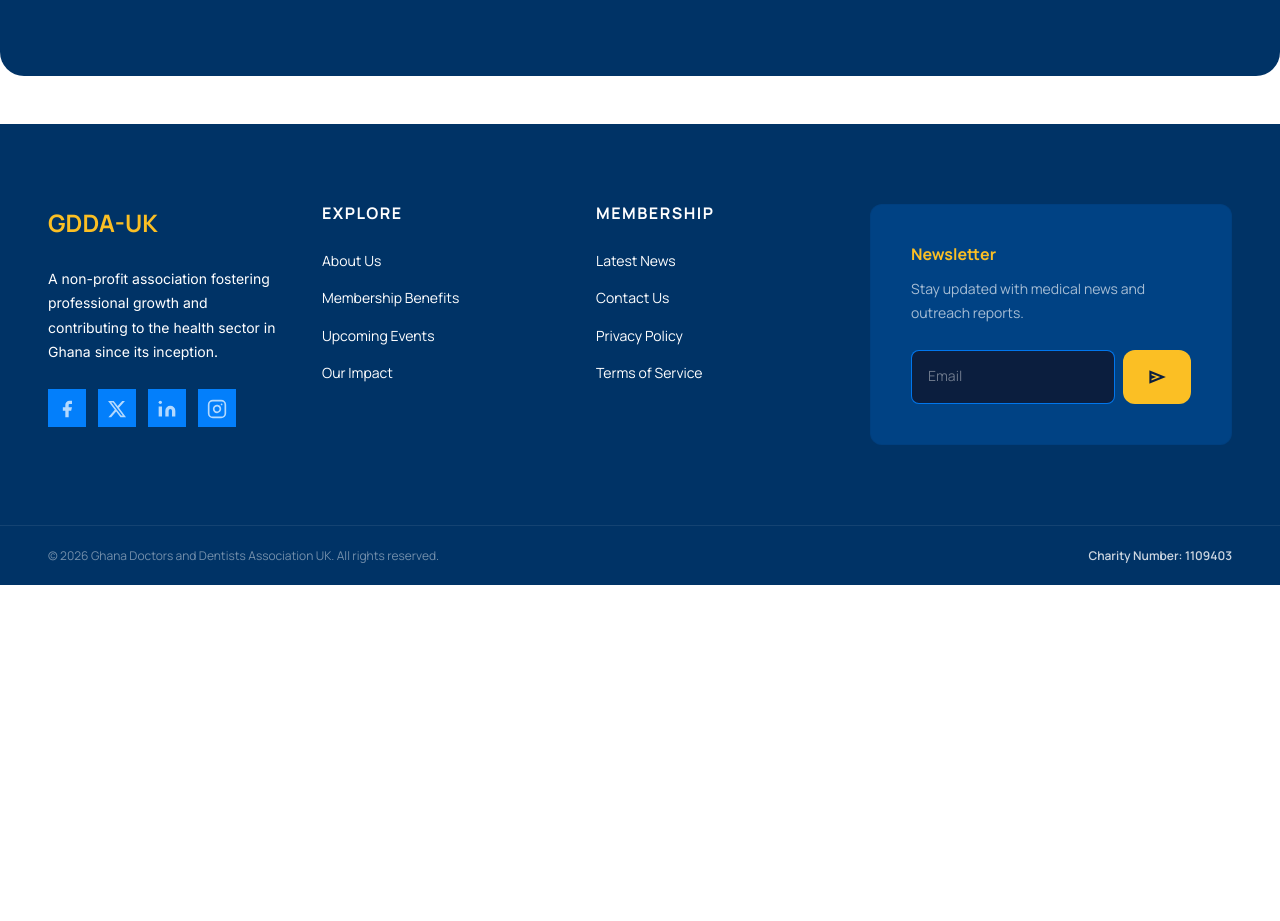
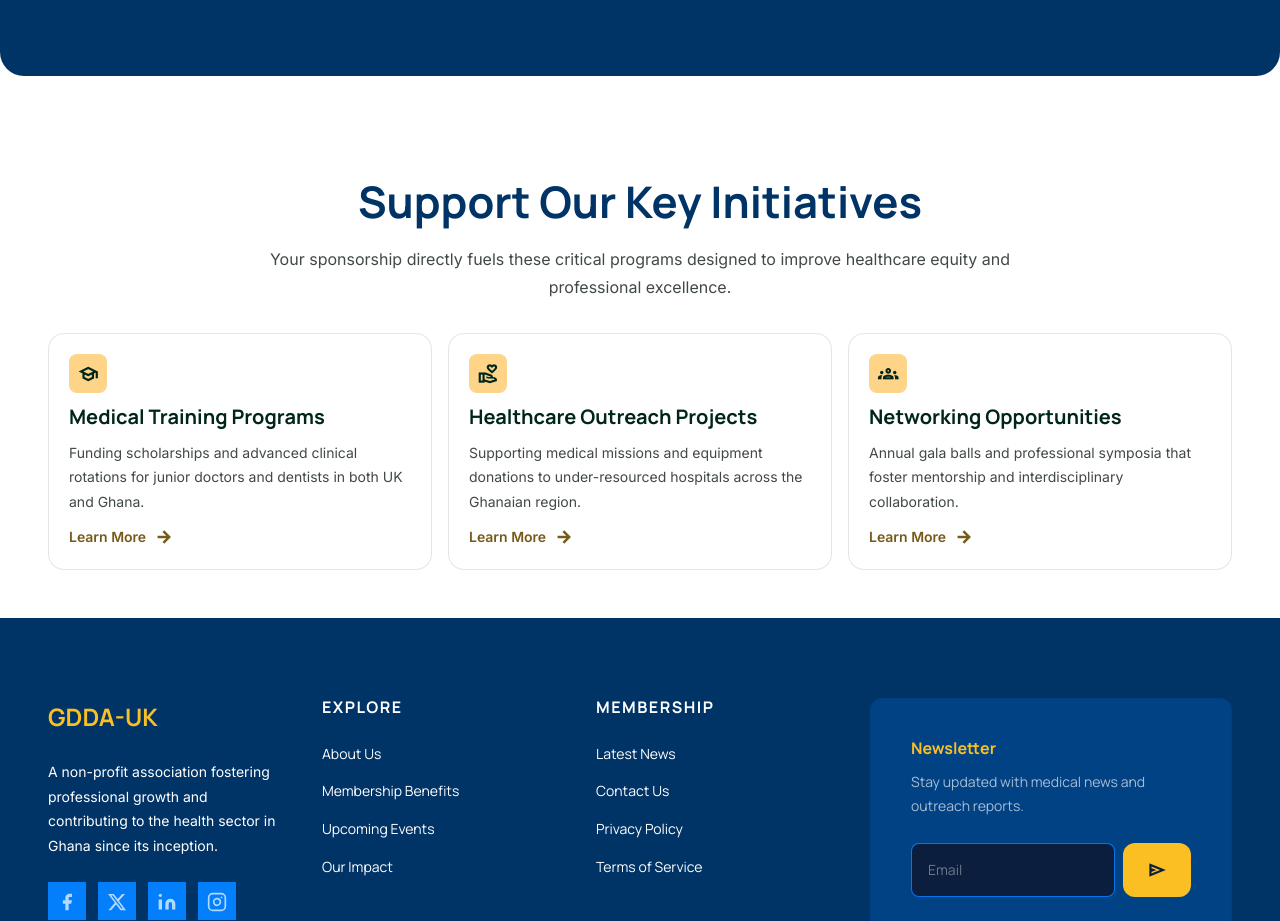
Before and after one commit to gydgen/GDDA-UK, an Angular app: page /sponsorship in a window 1280 px wide. Shown: the part 2240-3161 px from the top of the page. Before the commit the page ends 2825 px from the top, so only its background shows below. Built offline with nearby package versions, Linux system fonts and the light colour scheme; a web font is replaced by a local one.

Commit message:
feat: enhance sponsorship section with new overview and involvement paths

```diff
--- a/src/app/landing-page/features/get-involved/get-involved.scss
+++ b/src/app/landing-page/features/get-involved/get-involved.scss
@@ -12,7 +12,7 @@
 .gi-hero__media {
   position: absolute;
   inset: 0;
-  background: url('/assets/images/about-hero-bg.png') center / cover no-repeat;
+  background: url('/assets/images/impact-hero-bg.png') top / cover no-repeat;
 }
 
 .gi-hero__overlay {
@@ -163,8 +163,17 @@
       width: 100%;
       @include flex-column;
       justify-content: center;
+      padding: $space-2;
+      a {
+          width: 100%;
+          justify-content: center;
+          padding: $space-3 0 !important;
+        }
     }
   }
+    @media (max-width: $bp-md) {
+      padding: $space-2;
+    }
 }
 
 .gi-channels__title {
@@ -258,6 +267,9 @@
   .gi-hero__inner {
     padding-top: calc(#{$navbar-height} + #{$space-8});
     padding-bottom: $space-12;
+    text-align: center;
+    @include flex-center;
+    flex-direction: column;
   }
 }
 
--- a/src/app/landing-page/features/get-involved/get-involved.ts
+++ b/src/app/landing-page/features/get-involved/get-involved.ts
@@ -1,7 +1,7 @@
 import { ChangeDetectionStrategy, Component } from '@angular/core';
 import { RouterLink } from '@angular/router';
 
-interface InvolvementPath {
+export interface InvolvementPath {
   icon: string;
   title: string;
   text: string;
--- a/src/app/landing-page/features/sponsorship/sponsorship.html
+++ b/src/app/landing-page/features/sponsorship/sponsorship.html
@@ -107,3 +107,29 @@
     </div>
   </div>
 </section>
+<section class="gi-overview" aria-labelledby="gi-overview-heading">
+  <div class="site-container gi-overview__inner">
+    <header class="gi-overview__header">
+      <h2 id="gi-overview-heading" class="gi-overview__title">
+Support Our Key Initiatives
+      </h2>
+      <p class="gi-overview__subtitle">
+       Your sponsorship directly fuels these critical programs designed to improve healthcare
+equity and professional excellence.
+      </p>
+    </header>
+
+    <ul class="gi-overview__grid" role="list" aria-label="Get involved pathways">
+      @for (path of involvementPaths; track path.title) {
+        <li class="gi-overview__card" role="listitem">
+          <span class="material-symbols-outlined gi-overview__icon" aria-hidden="true">{{
+            path.icon
+          }}</span>
+          <h3 class="gi-overview__card-title">{{ path.title }}</h3>
+          <p class="gi-overview__card-text">{{ path.text }}</p>
+          <a href="" class="event-card__link">Learn More <span class="material-symbols-outlined">arrow_forward</span></a>
+        </li>
+      }
+    </ul>
+  </div>
+</section>
--- a/src/app/landing-page/features/sponsorship/sponsorship.scss
+++ b/src/app/landing-page/features/sponsorship/sponsorship.scss
@@ -467,3 +467,113 @@
 
 //     }
 // }
+
+
+.gi-overview {
+  @include section-padding($space-12, $space-12);
+  background: $color-white;
+}
+
+.gi-overview__inner {
+  display: flex;
+  flex-direction: column;
+  gap: $space-8;
+}
+
+.gi-overview__header {
+  display: flex;
+  flex-direction: column;
+  gap: $space-3;
+  text-align: center;
+  max-width: 48rem;
+  margin-inline: auto;
+}
+
+.gi-overview__title {
+  margin: 0;
+  font-family: $font-classic;
+  font-size: clamp(1.75rem, 3.4vw, $font-size-3xl);
+  font-weight: $font-weight-bold;
+  line-height: $line-height-snug;
+  color: $color-text-navy;
+
+}
+
+.gi-overview__subtitle {
+  margin: 0;
+  font-family: $font-basic;
+  font-size: $font-size-base;
+  line-height: $line-height-relaxed;
+  color: $color-text-dark;
+}
+
+.gi-overview__grid {
+  list-style: none;
+  margin: 0;
+  padding: 0;
+  display: grid;
+  grid-template-columns: repeat(3, minmax(0, 1fr));
+  gap: $space-4;
+}
+
+.gi-overview__card {
+  border: 1px solid rgba($color-border-soft, 0.45);
+  border-radius: $border-radius-lg;
+  padding: $space-5;
+  background: $color-white;
+  display: flex;
+  flex-direction: column;
+  gap: $space-3;
+}
+
+.gi-overview__icon {
+  width: 2.4rem;
+  height: 2.4rem;
+  border-radius: $border-radius;
+  display: inline-flex;
+  align-items: center;
+  justify-content: center;
+  background: $color-gold;
+  color: $color-dark-green;
+}
+
+.gi-overview__card-title {
+  margin: 0;
+  font-family: $font-classic;
+  font-size: $font-size-lg;
+  font-weight: $font-weight-bold;
+  color: $color-dark-green;
+}
+
+.gi-overview__card-text {
+  margin: 0;
+  font-family: $font-basic;
+  font-size: $font-size-sm;
+  line-height: $line-height-relaxed;
+  color: $color-text-dark;
+}
+@media (max-width: $bp-sm) {
+  .gi-overview__grid {
+    grid-template-columns: 1fr;
+  }}
+
+  .event-card__link {
+  margin-top: auto;
+  display: inline-flex;
+  align-items: center;
+  gap: $space-2;
+  font-family: $font-basic;
+  font-size: $font-size-sm;
+  font-weight: $font-weight-semibold;
+  color: $color-text-gold-dark;
+  text-decoration: none;
+
+  &:hover {
+    color: $color-text-gold;
+  }
+
+  &:focus-visible {
+    @include focus-ring;
+    border-radius: $border-radius-sm;
+  }
+}
--- a/src/app/landing-page/features/sponsorship/sponsorship.ts
+++ b/src/app/landing-page/features/sponsorship/sponsorship.ts
@@ -1,5 +1,6 @@
 import { ChangeDetectionStrategy, Component } from '@angular/core';
 import { RouterLink } from '@angular/router';
+import { InvolvementPath } from '../get-involved/get-involved';
 
 interface SponsorLogo {
   mark: string;
@@ -125,4 +126,21 @@ export class Sponsorship {
       actionLink: '/impact',
     },
   ];
+  readonly involvementPaths: readonly InvolvementPath[] = [
+    {
+      icon: 'school',
+      title: 'Medical Training Programs',
+      text: 'Funding scholarships and advanced clinical rotations for junior doctors and dentists in both UK and Ghana.',
+    },
+    {
+      icon: 'volunteer_activism',
+      title: 'Healthcare Outreach Projects',
+      text: 'Supporting medical missions and equipment donations to under-resourced hospitals across the Ghanaian region.',
+    },
+    {
+      icon: 'groups',
+      title: 'Networking Opportunities',
+      text: 'Annual gala balls and professional symposia that foster mentorship and interdisciplinary collaboration.',
+    },
+  ];
 }
```
